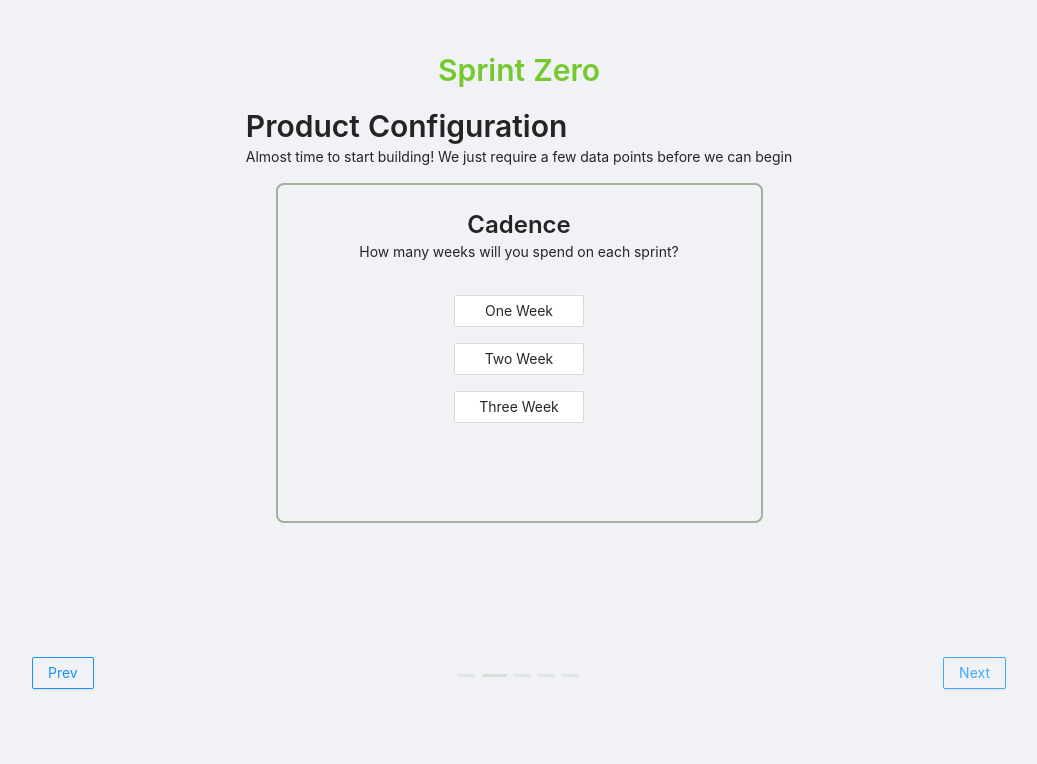
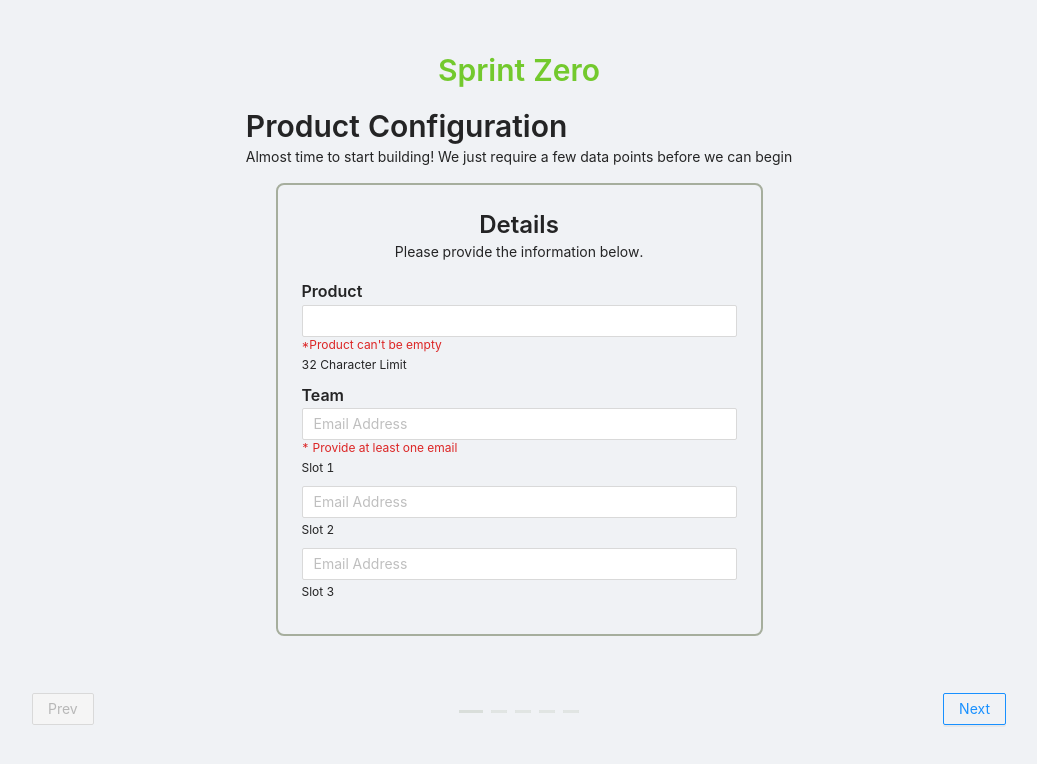
Before and after one commit to Relentless-Persistence/SprintZero, a Next.js app: page /product in a window 1280 px wide. Both pictures are taken after a click on the button "Next". Shown: the top 764 px of the page, without its empty margins (121-1158 px from the left). Built offline with nearby package versions, Linux system fonts and the light colour scheme; no server answers.

Commit message:
Product config form validation

```diff
--- a/components/ProductConfiguration/ProductCadence.js
+++ b/components/ProductConfiguration/ProductCadence.js
@@ -4,7 +4,7 @@ import { Typography, Radio, Col } from "antd";
 const { Title, Text } = Typography;
 const { Group, Button } = Radio;
 
-const ProductCadence = ({ setCadence }) => {
+const ProductCadence = ({ setCadence, error }) => {
   return (
     <div className="h-72">
       <div className="text-center mb-8">
@@ -12,6 +12,9 @@ const ProductCadence = ({ setCadence }) => {
           Cadence
         </Title>
         <Text>How many weeks will you spend on each sprint?</Text>
+        {error ? (
+          <div className="text-sm text-red-600 mt-4">*Please select a cadence</div>
+        ) : null}
       </div>
 
       <div className="flex flex-col items-center justify-center">
--- a/components/ProductConfiguration/ProductDetails.js
+++ b/components/ProductConfiguration/ProductDetails.js
@@ -23,6 +23,7 @@ const ProductDetails = ({
   setEmail2,
   email3,
   setEmail3,
+  error
 }) => {
   const count = [0, 1, 2];
 
@@ -44,6 +45,9 @@ const ProductDetails = ({
           value={product}
           onChange={(e) => setProduct(e.target.value)}
         />
+        {error ? (
+          <div className="text-xs text-red-600">*Product can't be empty</div>
+        ) : null}
         <Text className="text-xs">32 Character Limit</Text>
       </Col>
 
@@ -57,6 +61,9 @@ const ProductDetails = ({
             value={email1}
             onChange={(e) => setEmail1(e.target.value)}
           />
+          {error ? (
+            <div className="text-xs text-red-600">* Provide at least one email</div>
+          ) : null}
           <Text className="text-xs">Slot 1</Text>
         </Col>
 
--- a/components/ProductConfiguration/ProductGate.js
+++ b/components/ProductConfiguration/ProductGate.js
@@ -14,7 +14,7 @@ const days = [
   "Sunday",
 ];
 
-const ProductGate = ({setGate}) => {
+const ProductGate = ({setGate, error}) => {
   return (
     <>
       <div className="text-center mb-4">
@@ -22,6 +22,11 @@ const ProductGate = ({setGate}) => {
           Cadence
         </Title>
         <Text>How many weeks will you spend on each sprint?</Text>
+        {error ? (
+          <div className="text-sm text-red-600 mt-4">
+            *Please select a gate
+          </div>
+        ) : null}
       </div>
 
       <div className="flex flex-col items-center justify-center">
--- a/components/ProductConfiguration/index.js
+++ b/components/ProductConfiguration/index.js
@@ -17,6 +17,7 @@ const ProductConfiguration = () => {
   const [gate, setGate] = useState("");
   const [currency, setCurrency] = useState("USD");
   const [cost, setCost] = useState("");
+  const [error, setError] = useState(false);
 
   const PrevArrow = ({ className, currentSlide, style, onClick }) => {
     const show = currentSlide === 0 ? true : false;
@@ -34,9 +35,31 @@ const ProductConfiguration = () => {
 
   const NextArrow = ({ className, currentSlide, style, onClick }) => {
     const show = currentSlide === 4 ? true : false;
+
+    const next = () => {
+      const activate = () => {
+        onClick()
+        setError(false)
+      }
+
+      if (currentSlide === 0) {
+        if (product && email1) {
+          activate();
+        } else {
+          setError(true);
+        }
+      } else if (currentSlide === 1) {
+        cadence ? activate() : setError(true);
+      } else if (currentSlide === 2) {
+        gate ? activate() : setError(true);
+      } else if (currentSlide === 3) {
+        activate()
+      }
+    }
+
     return (
       <div style={{ position: "absolute", bottom: 0, right: 0 }}>
-        <Button disabled={show} onClick={onClick} type="primary" ghost>
+        <Button disabled={show} onClick={next} type="primary" ghost>
           Next
         </Button>
       </div>
@@ -75,6 +98,7 @@ const ProductConfiguration = () => {
                 setEmail2={setEmail2}
                 email3={email3}
                 setEmail3={setEmail3}
+                error={error}
               />
             </Card>
           </Col>
@@ -83,7 +107,7 @@ const ProductConfiguration = () => {
         <Row>
           <Col sm={24} lg={{ span: 12, offset: 6 }}>
             <Card className="card mb-12">
-              <ProductCadence setCadence={setCadence} />
+              <ProductCadence setCadence={setCadence} error={error} />
             </Card>
           </Col>
         </Row>
@@ -91,7 +115,7 @@ const ProductConfiguration = () => {
         <Row>
           <Col sm={24} lg={{ span: 12, offset: 6 }}>
             <Card className="card mb-12">
-              <ProductGate setGate={setGate} />
+              <ProductGate setGate={setGate} error={error} />
             </Card>
           </Col>
         </Row>
```
